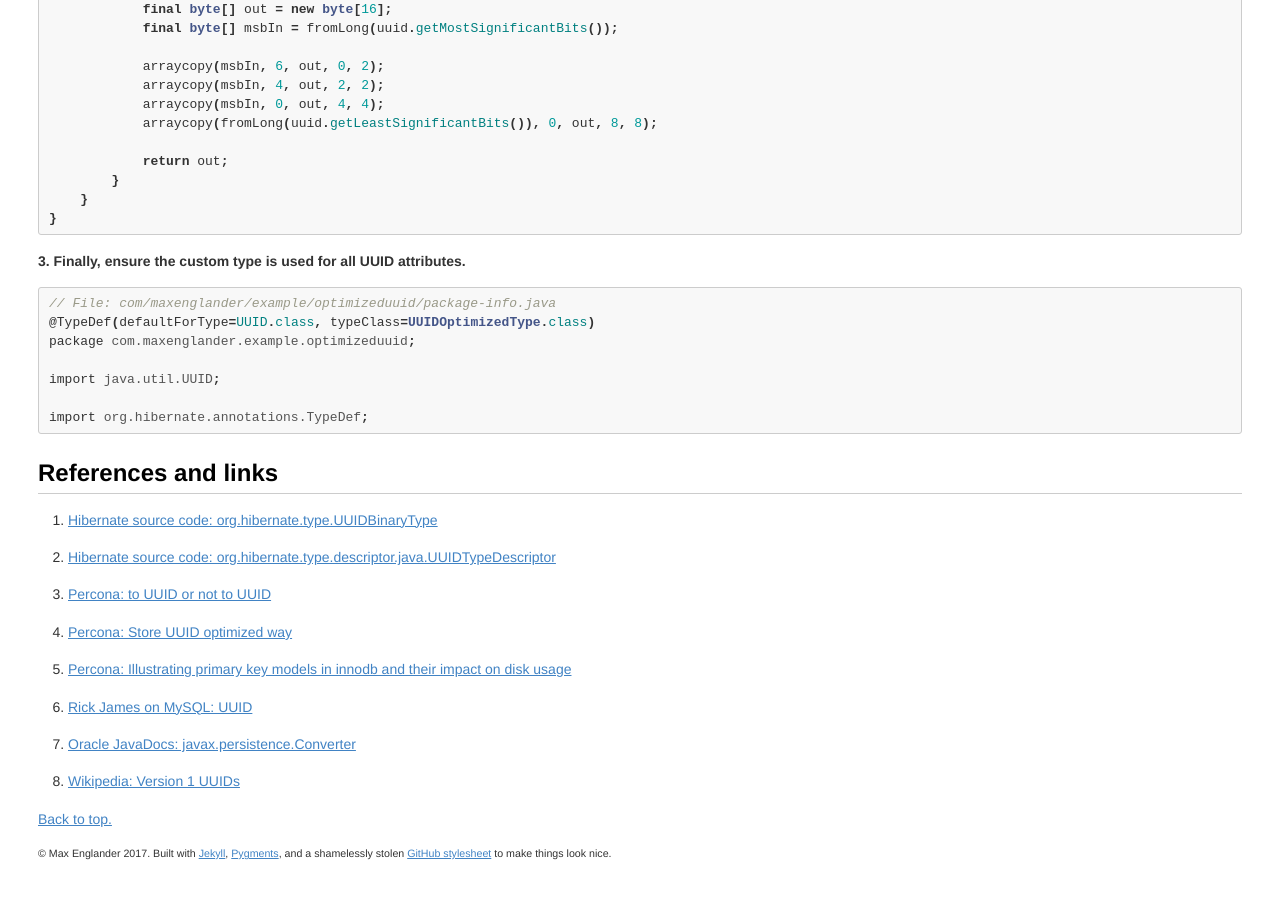
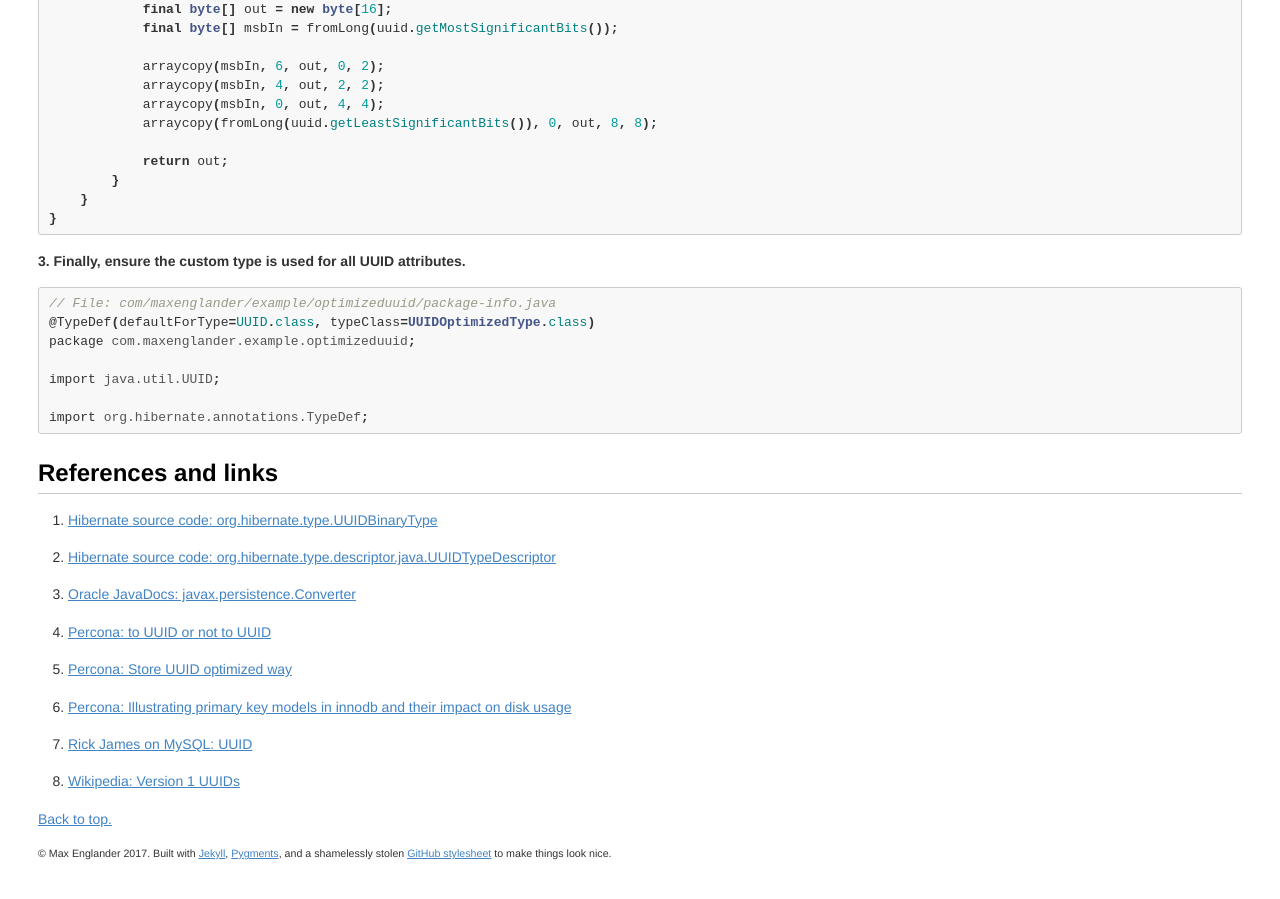
Before and after one commit to maxenglander/www, a Jekyll site: the page built from _posts/2017-09-01-optimized-uuid-with-hibernate.md, in a window 1280 px wide and 900 px high, scrolled down 4552 px. Built offline with Jekyll 4.4.1, drawn with Linux system fonts in a browser that asks for light colours.

Commit message:
alphabetize references

```diff
--- a/_posts/2017-09-01-optimized-uuid-with-hibernate.md
+++ b/_posts/2017-09-01-optimized-uuid-with-hibernate.md
@@ -291,11 +291,11 @@ import org.hibernate.annotations.TypeDef;
 
  1. [Hibernate source code: org.hibernate.type.UUIDBinaryType][7]
  1. [Hibernate source code: org.hibernate.type.descriptor.java.UUIDTypeDescriptor][8]
+ 1. [Oracle JavaDocs: javax.persistence.Converter][6]
  1. [Percona: to UUID or not to UUID][2]
  1. [Percona: Store UUID optimized way][4]
  1. [Percona: Illustrating primary key models in innodb and their impact on disk usage][5]
  1. [Rick James on MySQL: UUID][3]
- 1. [Oracle JavaDocs: javax.persistence.Converter][6]
  1. [Wikipedia: Version 1 UUIDs][1]
 
  [1]: https://en.wikipedia.org/wiki/Universally_unique_identifier#Version_1_.28date-time_and_MAC_address.29
```
